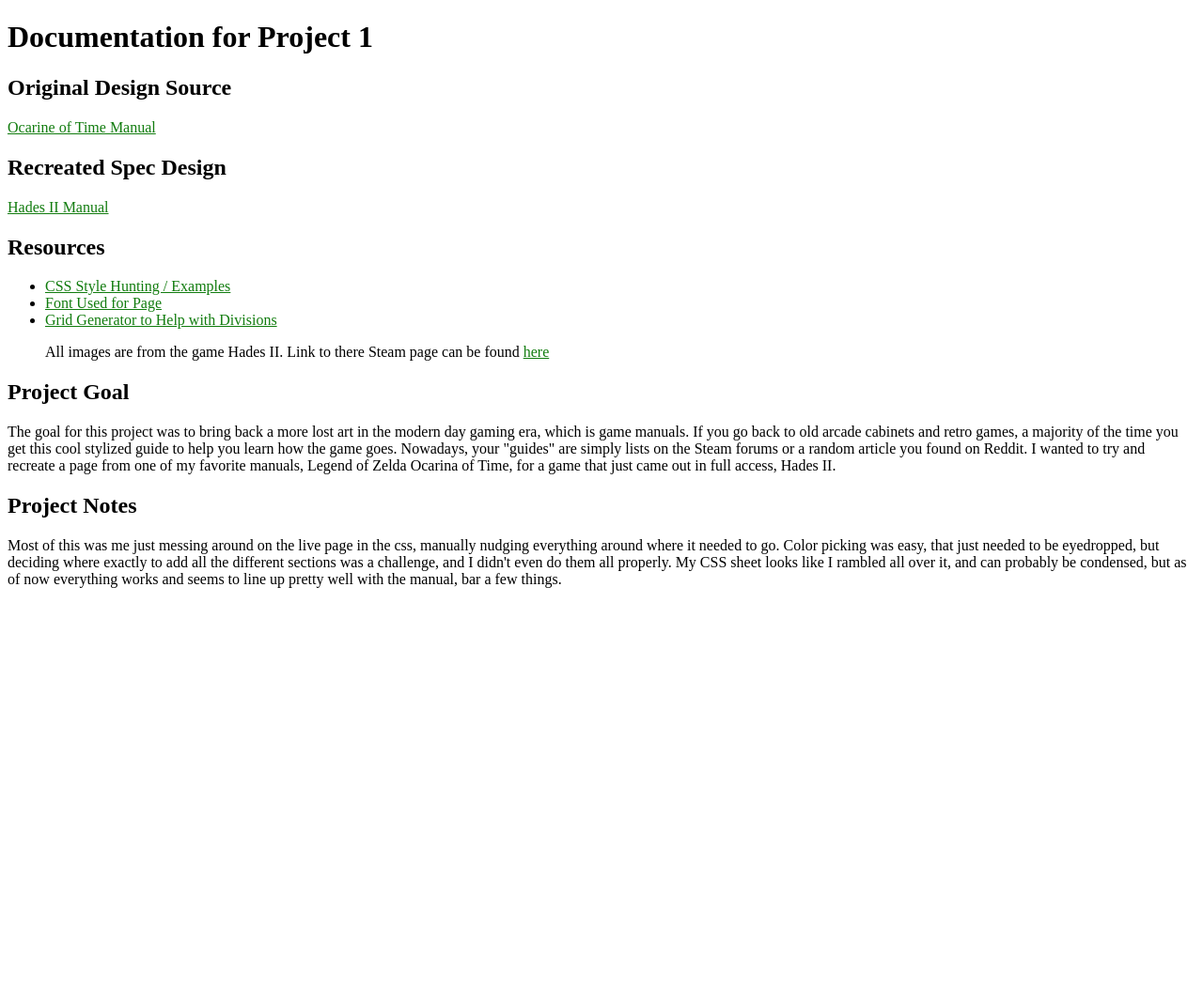
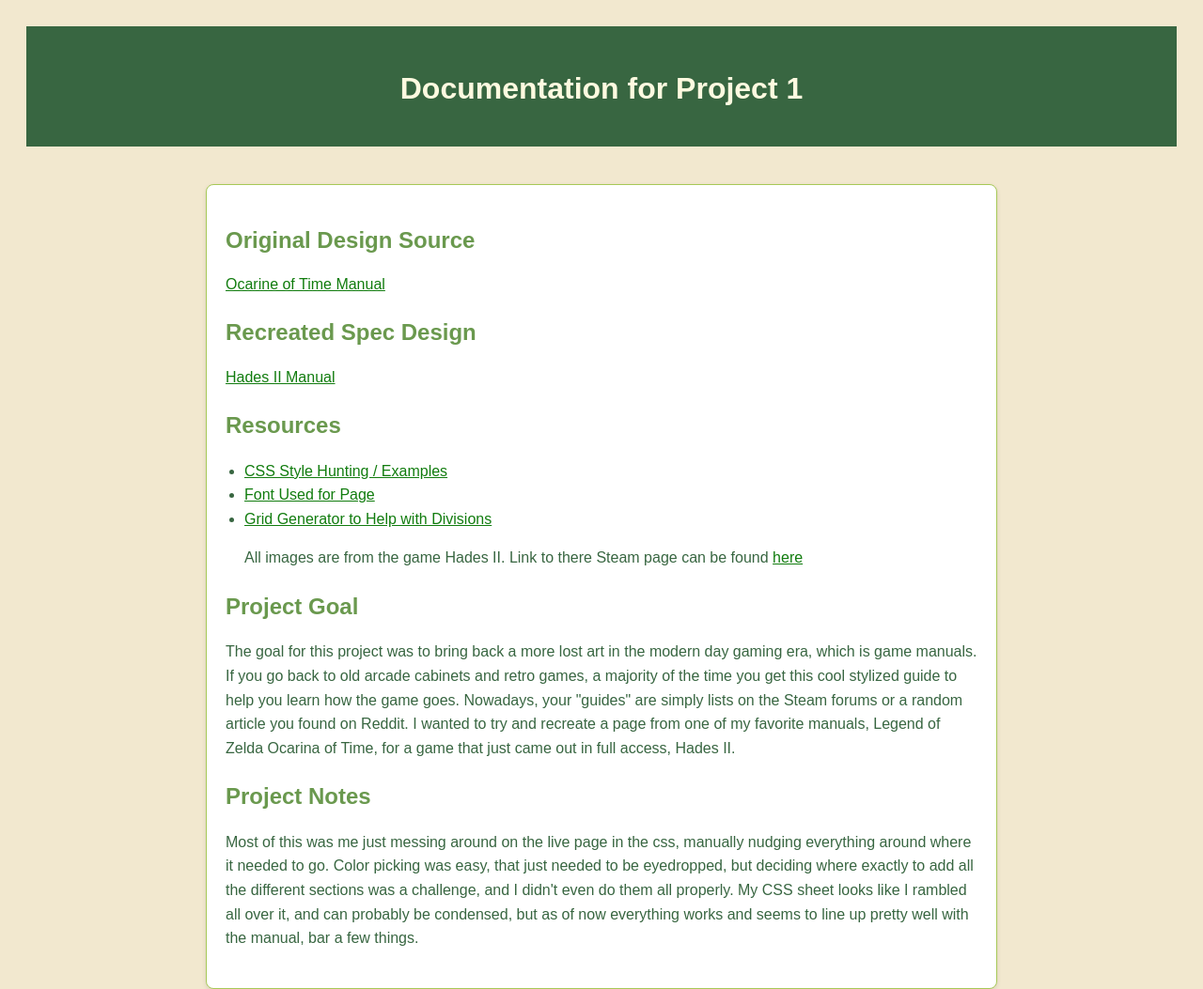
Before and after one commit to p1xelons/235, a plain HTML site: page project1/doc.html in a window 1280 px wide. Shown: the top 1053 px of the page at 94% size. Before the commit the page ends 800 px from the top, so only its background shows below. Drawn offline with Linux system fonts and the light colour scheme.

```diff
--- a/project1/css/doc.css
+++ b/project1/css/doc.css
@@ -1,3 +1,39 @@
+body {
+    font-family: Arial, sans-serif;
+    background-color: #F2E8CF;
+    color: #386641;
+    line-height: 1.6;
+    padding: 20px;
+}
+header, footer {
+    background-color: #386641;
+    color: #F2E8CF;;
+    padding: 20px;
+    text-align: center;
+}
+header h1 {
+    color: #FEFAE0;
+}
+main {
+    max-width: 800px;
+    margin: 40px auto;
+    padding: 20px;
+    background-color: #ffffff;
+    border: 1px solid #A7C957;
+    border-radius: 8px;
+    box-shadow: 0 2px 5px rgba(0,0,0,0.1);
+}
+h1, h2 {
+    margin-bottom: 15px;
+    color: #6A994E;
+}
+p {
+    margin-bottom: 20px;
+}
+ul {
+    margin-bottom: 10px;
+    padding-left: 20px;
+}
 /* unvisited link */
 a:link {
   color: rgb(17, 124, 14);
```
Also changed, not shown: project1/spec.html (+8 -15 lines), project1/media/Infernal_Trove.png (added), project1/media/artemis.png (added), project1/media/differentPaths.png (added), project1/media/image2.jpeg (added), project1/media/screenshot1.jpg (added), project1/media/screenshot2.jpg (added), project1/media/trashDropper.png (added), project1/media/weapons.png (added), 1 other file.
